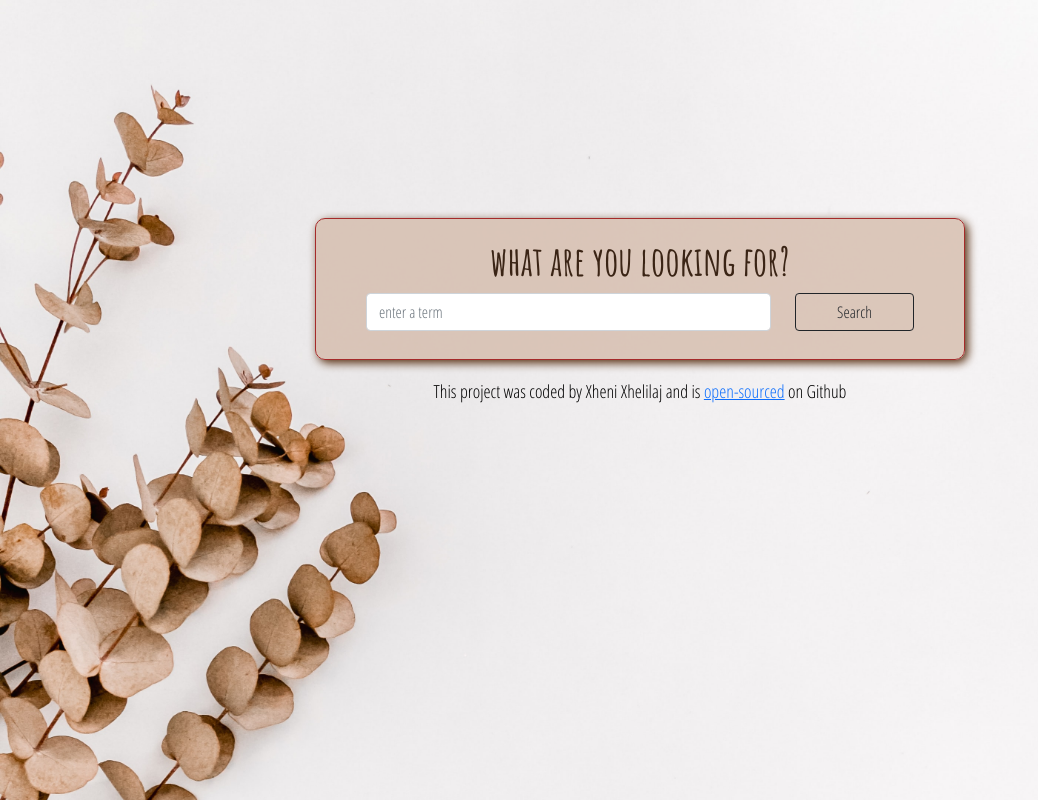
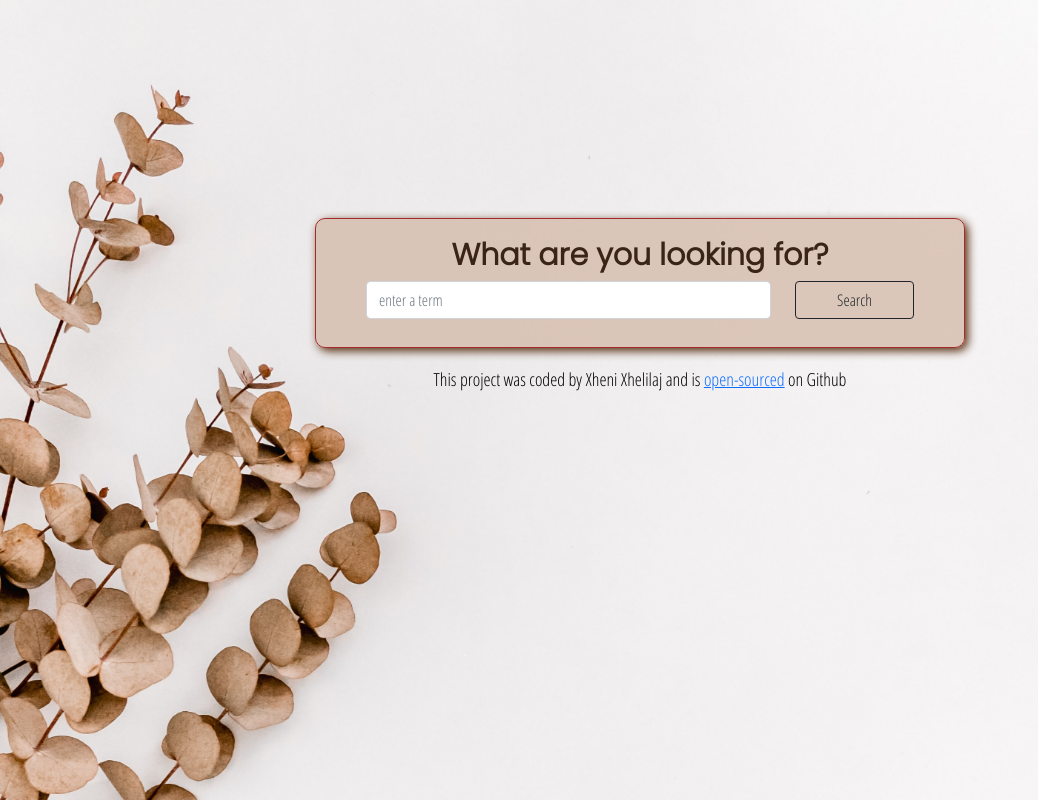
Before and after one commit to xhenixhelilaj/dictionary-react-project, a React (Create React App) app: page / in a window 1280 px wide. Shown: the whole page, without its empty margins (0-1038 px from the left). Built offline with nearby package versions, Linux system fonts and the light colour scheme.

Commit message:
changed h1 font

```diff
--- a/public/index.html
+++ b/public/index.html
@@ -9,6 +9,7 @@
     <link href="https://fonts.googleapis.com/css2?family=IBM+Plex+Serif:wght@500&display=swap" rel="stylesheet">
     <link href="https://fonts.googleapis.com/css2?family=Open+Sans+Condensed:wght@300&display=swap" rel="stylesheet">
     <link href="https://fonts.googleapis.com/css2?family=Amatic+SC:wght@700&display=swap" rel="stylesheet">
+    <link href="https://fonts.googleapis.com/css2?family=Poppins:wght@300&display=swap" rel="stylesheet">
     <script src="https://kit.fontawesome.com/86f696f4e2.js" crossorigin="anonymous"></script>
     <meta name="viewport" content="width=device-width, initial-scale=1" />
     <meta name="theme-color" content="#000000" />
--- a/src/Dictionary.css
+++ b/src/Dictionary.css
@@ -33,7 +33,8 @@
 }
 
 .center h1{
-    font-family: 'Amatic SC', cursive;
+    font-family: 'Poppins', sans-serif;
+    font-size: 30px;
     color: rgb(58, 36, 21);
 
 
--- a/src/Dictionary.js
+++ b/src/Dictionary.js
@@ -57,7 +57,7 @@ if(loaded){
     <div>
       <div className="center">
         <div className="first">
-          <h1>what are you looking for?</h1>
+          <h1><strong>What are you looking for?</strong></h1>
          {form}
        </div>
        <footer>This project was coded by Xheni Xhelilaj and is <a href="https://github.com/xhenixhelilaj/dictionary-react-project" rel="noreferrer" target="_blank">open-sourced</a> on Github</footer>
```
